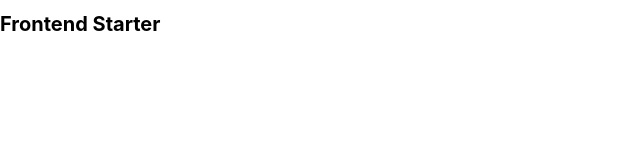
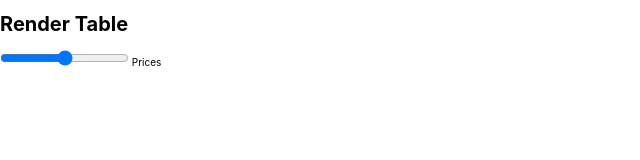
Before and after one commit to staffordgavin19/HW14-1, a website: page index.html in a window 1280 px wide. Shown: the whole page, without its empty margins (0-640 px from the left). Drawn offline with nearby package versions, Linux system fonts and the light colour scheme.

Commit message:
add slider bar

```diff
--- a/index.html
+++ b/index.html
@@ -11,10 +11,14 @@
 
     <link rel="stylesheet" href="style.css" />
 
-    <title>Frontend Starter</title>
+    <title>HW14-1</title>
   </head>
   <body>
-    <h1>Frontend Starter</h1>
+    <h1>Render Table</h1>
+
+    <input type="range" id="sliderBar" min="0" max="50" />
+    <label for="sliderBar">Prices</label>
+
     <script src="./scripts.js" type="module"></script>
   </body>
 </html>
```
